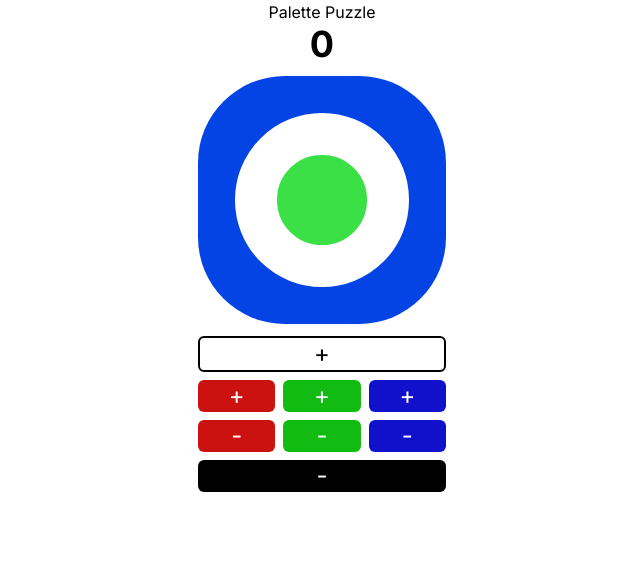
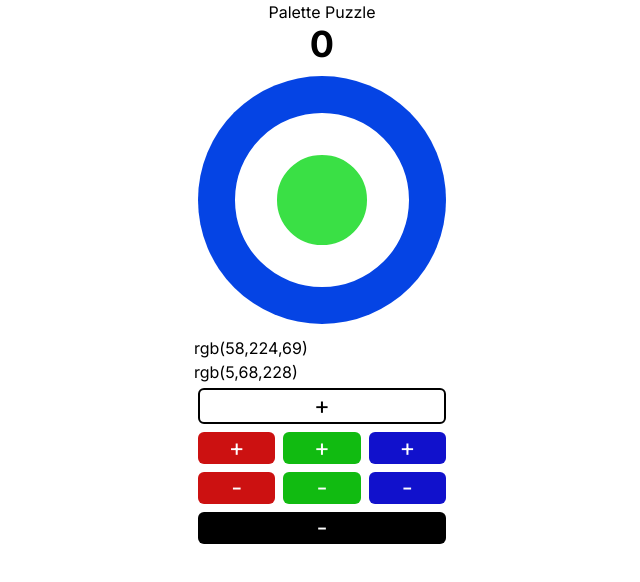
Before and after one commit to jalberse/palette_puzzle, a Next.js app: page / in a window 1280 px wide. Shown: the top 582 px of the page, without its empty margins (318-958 px from the left). Built offline with nearby package versions, Linux system fonts and the light colour scheme.

Commit message:
Make it a circle

```diff
--- a/app/ColorDisplay.tsx
+++ b/app/ColorDisplay.tsx
@@ -30,7 +30,7 @@ const ColorDisplay: React.FC<ColorDisplayProps> = ({ targetColor, currentColor }
           alignItems: "center",
           justifyContent: "center",
           boxSizing: "border-box",
-          borderRadius: "35%",
+          borderRadius: "50%",
         }}
       >
         <div
--- a/app/puzzle.tsx
+++ b/app/puzzle.tsx
@@ -56,10 +56,10 @@ const Puzzle = () => {
 
   // TODO More similar to wordle, I might expect that we lift the state up
   //   and display a win "card" over the puzzle? Go check out wordle.
-  const win = colorsApproxEqual(currentColor, targetColor, 0);
+  const win = colorsApproxEqual(currentColor, targetColor, 1);
   if (win) {
     return (
-      <div>
+      <div className="px-8">
         <ColorDisplay targetColor={targetColor} currentColor={currentColor} />
         <h1>You win!</h1>
         <p>Score: {score}</p>
@@ -67,13 +67,21 @@ const Puzzle = () => {
     );
   }
 
-  // TODO Make the score prettier.
+  // TODO Make the score prettier - possibly as text within the circle.
+  //      Legitbility is a concern there. It can be on *any* color.
+  //       Invert color?
+  //       Outline text?
+  // TODO Remove color string display, just for debugging.
+  // TODO I think we're too strict on match. Go up to 2 or something?
+  //      It's gotten frustrating.
 
   return (
     <div className="flex-col gap-1 items-center justify-center md:w-1/2 lg:w-1/4 mx-auto">
       <h1 className="items-center text-4xl font-bold text-center">{score}</h1>
       <div className="px-8">
         <ColorDisplay targetColor={targetColor} currentColor={currentColor} />
+        <p>{rgbToString(currentColor)}</p>
+        <p>{rgbToString(targetColor)}</p>
         <PaletteButton increase={true} onClick={addWhite} className="
           bg-game-button-white
           active:bg-game-button-white-active
```
